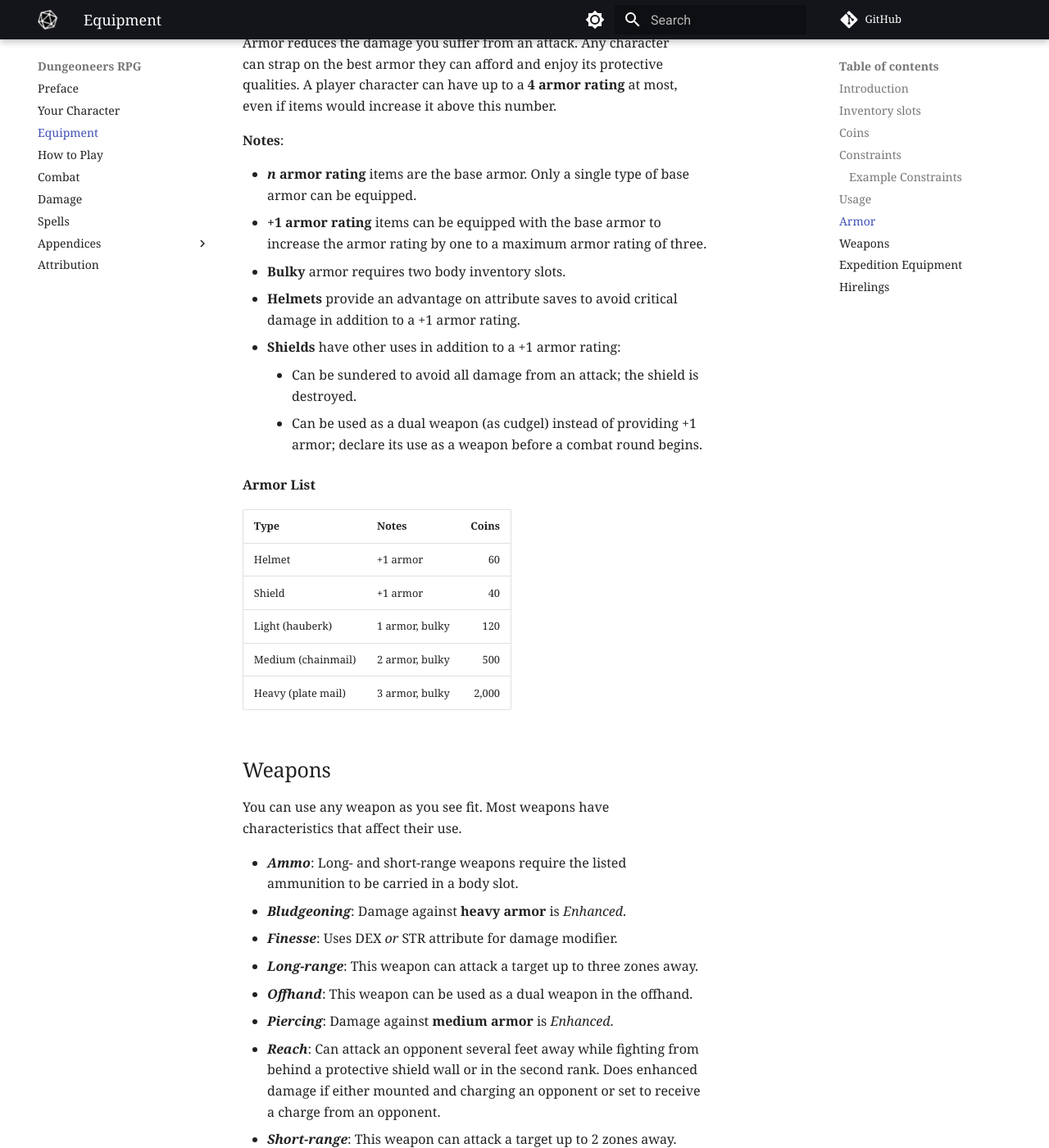
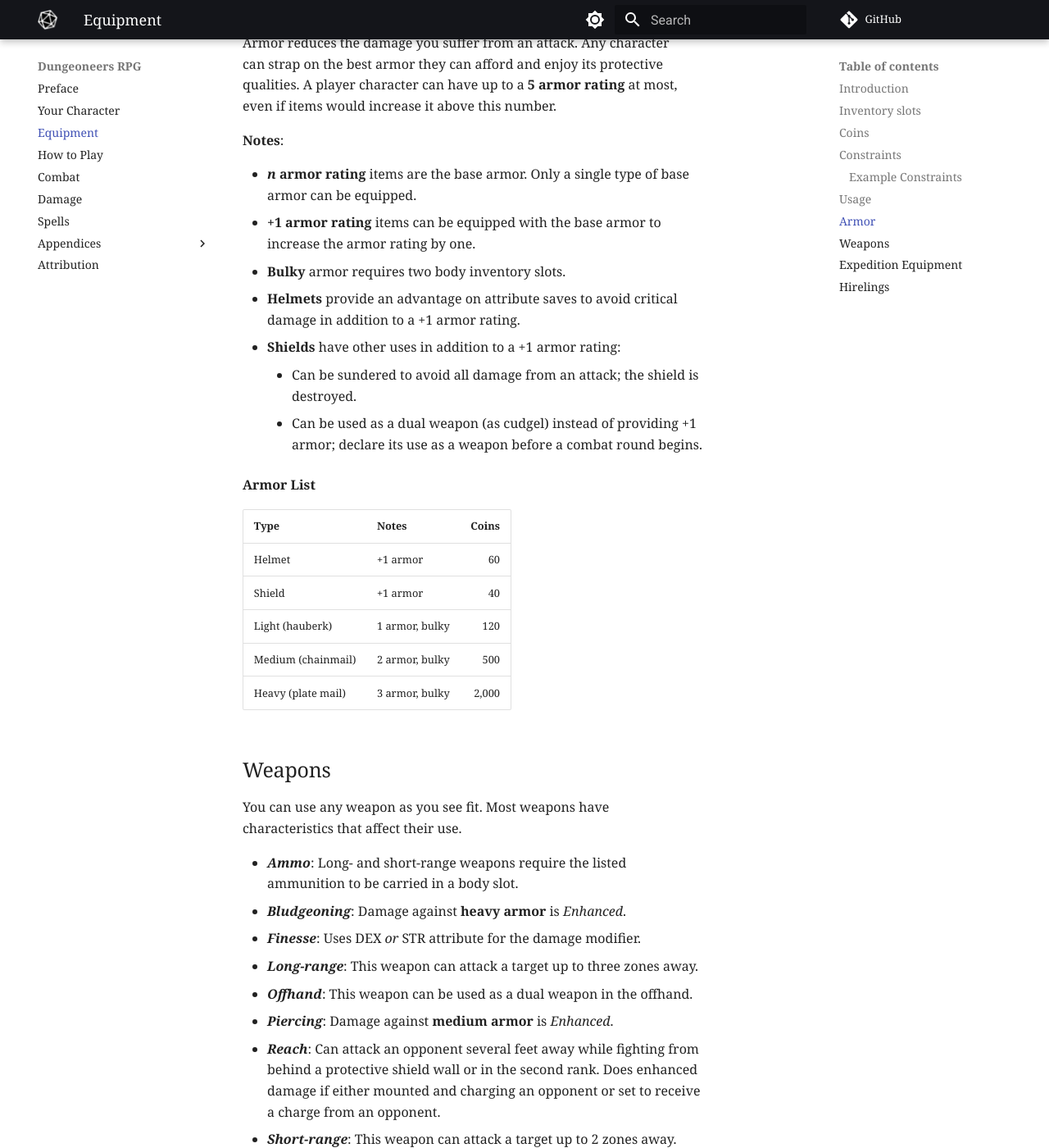
Before and after one commit to joemoose/dungeoneers.d20, an MkDocs documentation site: the page built from docs/equipment.md, in a window 1280 px wide and 1400 px high, scrolled down 2416 px. Shown: the whole window at 82% size. Built offline with MkDocs 1.6.1 and Material for MkDocs 9.7.7, drawn with Linux system fonts in a browser that asks for light colours; comment, search, counter and statistics services are not loaded; some of the changed text lies outside the part shown.

Commit message:
Update equipment.md

```diff
--- a/docs/equipment.md
+++ b/docs/equipment.md
@@ -60,12 +60,12 @@ Usage can be repaired on most damaged gear, such as weapons and armor, for 10% o
 
 ## Armor
 
-Armor reduces the damage you suffer from an attack. Any character can strap on the best armor they can afford and enjoy its protective qualities. A player character can have up to a **4 armor rating** at most, even if items would increase it above this number.
+Armor reduces the damage you suffer from an attack. Any character can strap on the best armor they can afford and enjoy its protective qualities. A player character can have up to a **5 armor rating** at most, even if items would increase it above this number.
 
 **Notes**:
 
 - ***n* armor rating** items are the base armor. Only a single type of base armor can be equipped.
-- **+1 armor rating** items can be equipped with the base armor to increase the armor rating by one to a maximum armor rating of three.
+- **+1 armor rating** items can be equipped with the base armor to increase the armor rating by one.
 - **Bulky** armor requires two body inventory slots.
 - **Helmets** provide an advantage on attribute saves to avoid critical damage in addition to a +1 armor rating.
 - **Shields** have other uses in addition to a +1 armor rating:
@@ -88,7 +88,7 @@ You can use any weapon as you see fit. Most weapons have characteristics that af
 
 - ***Ammo***: Long- and short-range weapons require the listed ammunition to be carried in a body slot.
 - ***Bludgeoning***: Damage against **heavy armor** is *Enhanced*.
-- ***Finesse***: Uses DEX *or* STR attribute for damage modifier.
+- ***Finesse***: Uses DEX *or* STR attribute for the damage modifier.
 - ***Long-range***: This weapon can attack a target up to three zones away.
 - ***Offhand***: This weapon can be used as a dual weapon in the offhand.
 - ***Piercing***: Damage against **medium armor** is *Enhanced*.
```
Also changed, not shown: other parts of docs/equipment.md (+1 -1 lines).
